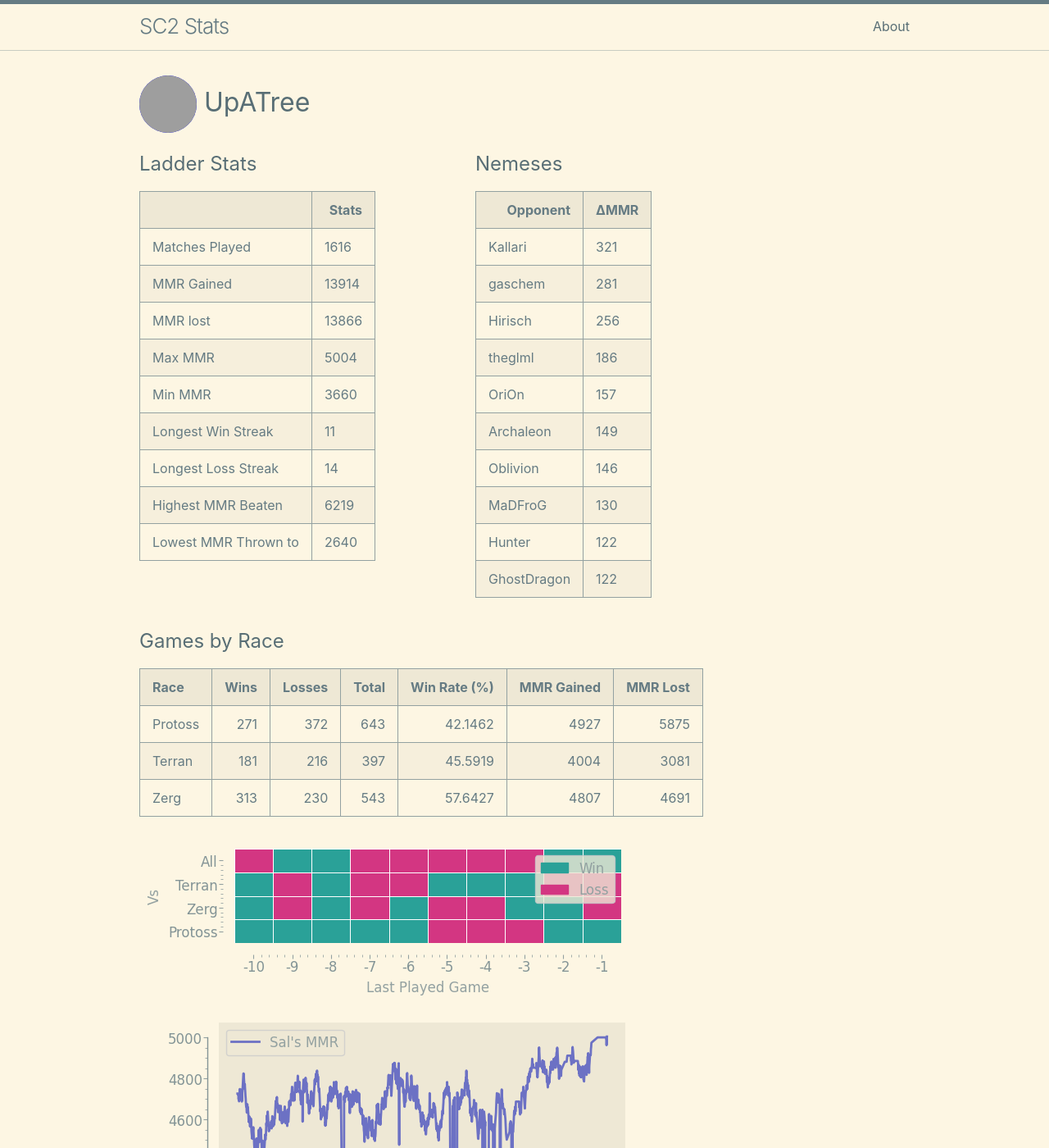
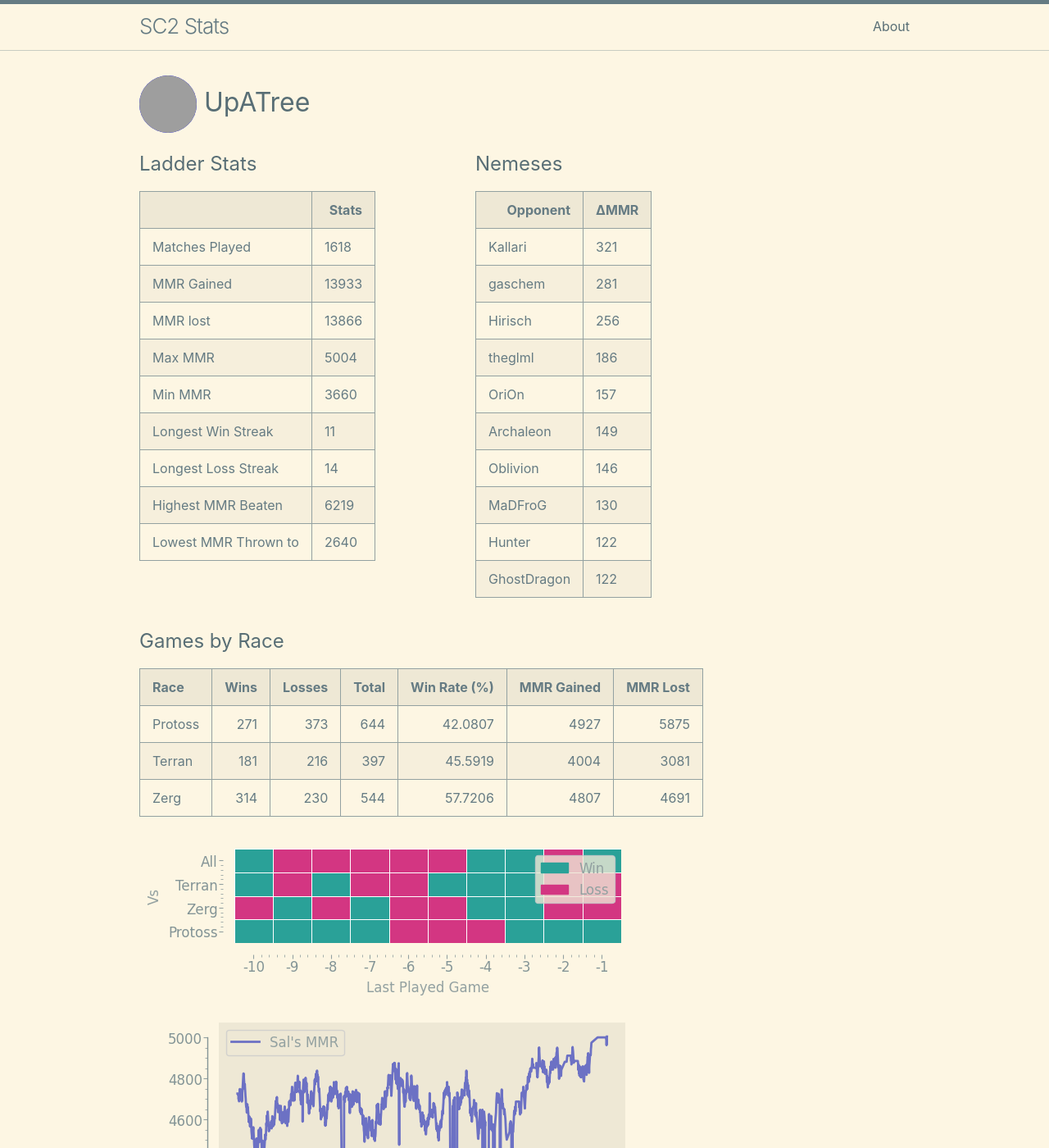
Before and after one commit to kylermurphy/UpATree, a Jekyll site: the page built from docs/index.md, in a window 1280 px wide and 1400 px high. Shown: the whole window at 82% size. Built offline with Jekyll 4.4.1, drawn with Linux system fonts in a browser that asks for light colours; grey boxes are pictures that could not be loaded.

Commit message:
running on push

```diff
--- a/docs/index.md
+++ b/docs/index.md
@@ -18,11 +18,11 @@ layout: home
   <tbody>
     <tr>
       <td>Matches Played</td>
-      <td>1616</td>
+      <td>1618</td>
     </tr>
     <tr>
       <td>MMR Gained</td>
-      <td>13914</td>
+      <td>13933</td>
     </tr>
     <tr>
       <td>MMR lost</td>
@@ -114,9 +114,9 @@ layout: home
 
 | Race    |   Wins |   Losses |   Total |   Win Rate (%) |   MMR Gained |   MMR Lost |
 |:--------|-------:|---------:|--------:|---------------:|-------------:|-----------:|
-| Protoss |    271 |      372 |     643 |        42.1462 |         4927 |       5875 |
+| Protoss |    271 |      373 |     644 |        42.0807 |         4927 |       5875 |
 | Terran  |    181 |      216 |     397 |        45.5919 |         4004 |       3081 |
-| Zerg    |    313 |      230 |     543 |        57.6427 |         4807 |       4691 |
+| Zerg    |    314 |      230 |     544 |        57.7206 |         4807 |       4691 |
 
 ![Games by Race](./assets/gm_hist.png)
 
--- a/log.txt
+++ b/log.txt
@@ -760,3 +760,4 @@ Writing a log file 2025-03-30 22:48:24.
 Writing a log file 2025-03-30 23:21:39.
 Writing a log file 2025-03-30 23:48:00.
 Writing a log file 2025-03-31 16:29:35.
+Writing a log file 2025-03-31 16:54:16.
```
Also changed, not shown: docs/assets/daily.png, docs/assets/gm_hist.png, docs/assets/r_wrt.png, 1 other file.
